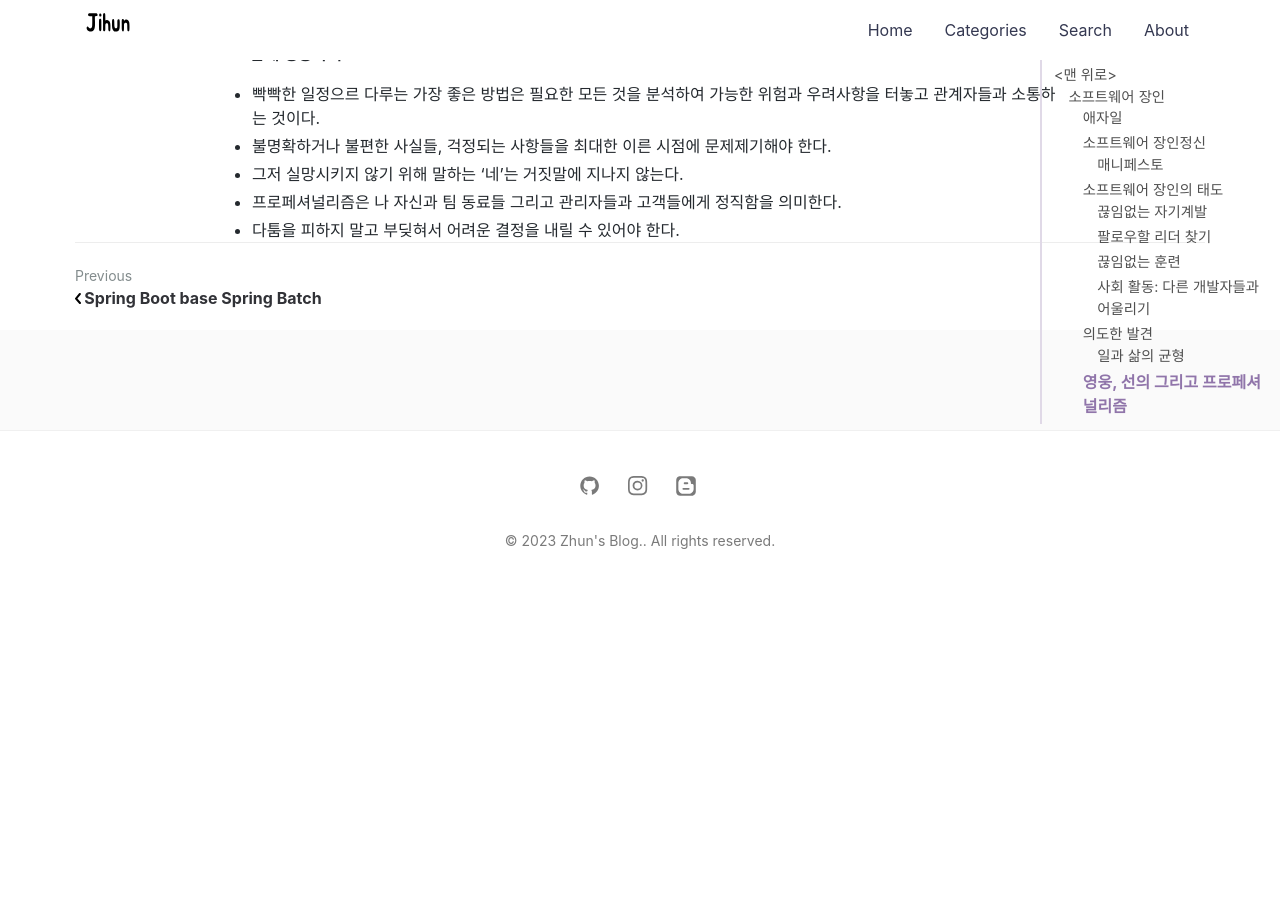
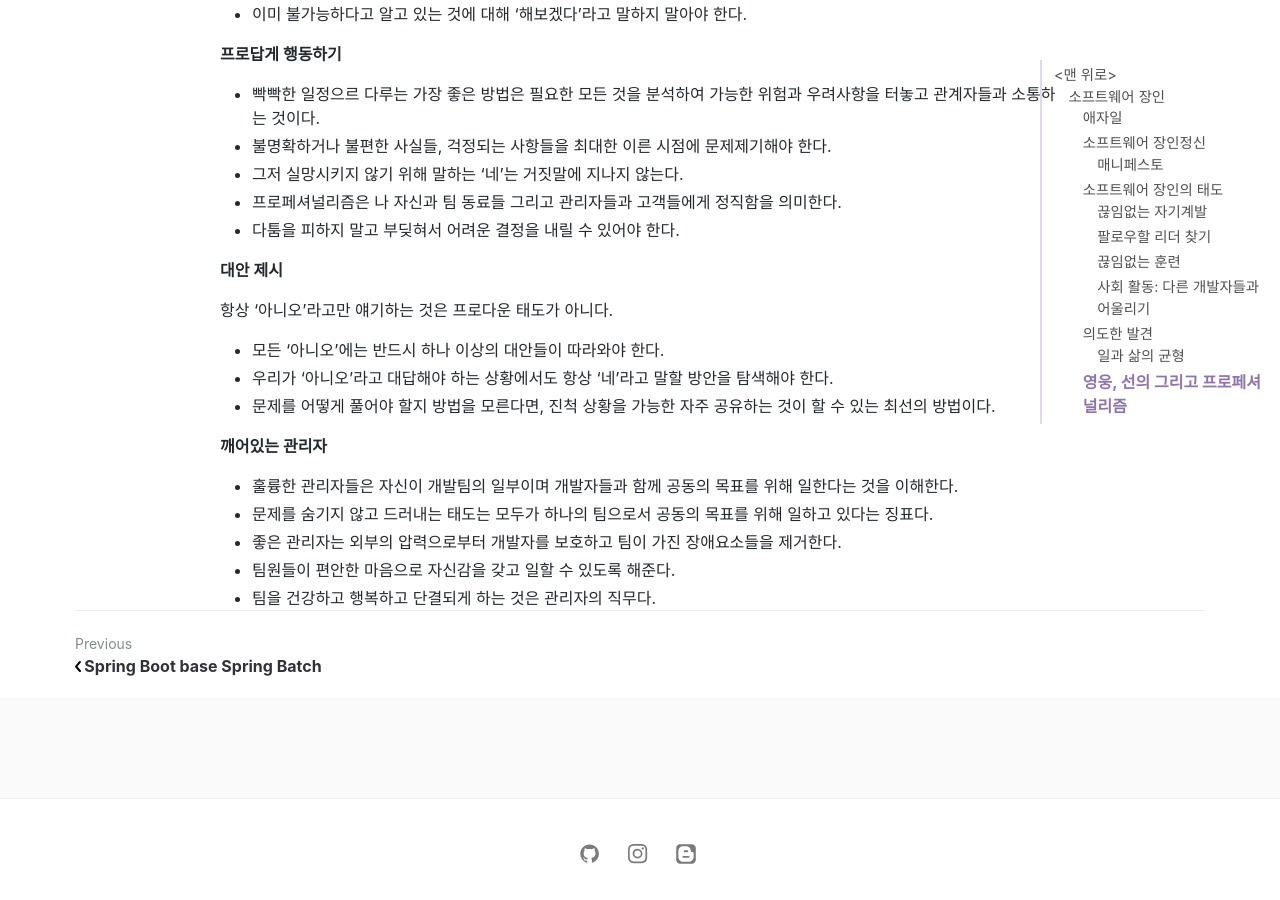
Before and after one commit to jihunparkme/jihunparkme.github.io, a Jekyll site: the page built from _posts/2023-02-01-a-software-master.md, in a window 1280 px wide and 900 px high, scrolled down 5470 px. Built offline with Jekyll 4.4.1, drawn with Linux system fonts in a browser that asks for light colours; nearby versions of some CDN libraries; comment, search, counter and statistics services are not loaded; before the commit the page ends 6066 px from its top, so only the background shows below that.

Commit message:
[software master] 영웅, 선의 그리고 프로페셔널리즘

```diff
--- a/_posts/2023-02-01-a-software-master.md
+++ b/_posts/2023-02-01-a-software-master.md
@@ -213,3 +213,19 @@ featured-img: a-software-master
 - 그저 실망시키지 않기 위해 말하는 '네'는 거짓말에 지나지 않는다.
 - 프로페셔널리즘은 나 자신과 팀 동료들 그리고 관리자들과 고객들에게 정직함을 의미한다.
 - 다툼을 피하지 말고 부딪혀서 어려운 결정을 내릴 수 있어야 한다.
+
+**대안 제시**
+
+항상 '아니오'라고만 얘기하는 것은 프로다운 태도가 아니다.
+
+- 모든 '아니오'에는 반드시 하나 이상의 대안들이 따라와야 한다.
+- 우리가 '아니오'라고 대답해야 하는 상황에서도 항상 '네'라고 말할 방안을 탐색해야 한다.
+- 문제를 어떻게 풀어야 할지 방법을 모른다면, 진척 상황을 가능한 자주 공유하는 것이 할 수 있는 최선의 방법이다.
+
+**깨어있는 관리자**
+
+- 훌륭한 관리자들은 자신이 개발팀의 일부이며 개발자들과 함께 공동의 목표를 위해 일한다는 것을 이해한다.
+- 문제를 숨기지 않고 드러내는 태도는 모두가 하나의 팀으로서 공동의 목표를 위해 일하고 있다는 징표다.
+- 좋은 관리자는 외부의 압력으로부터 개발자를 보호하고 팀이 가진 장애요소들을 제거한다.
+- 팀원들이 편안한 마음으로 자신감을 갖고 일할 수 있도록 해준다.
+- 팀을 건강하고 행복하고 단결되게 하는 것은 관리자의 직무다.
```
